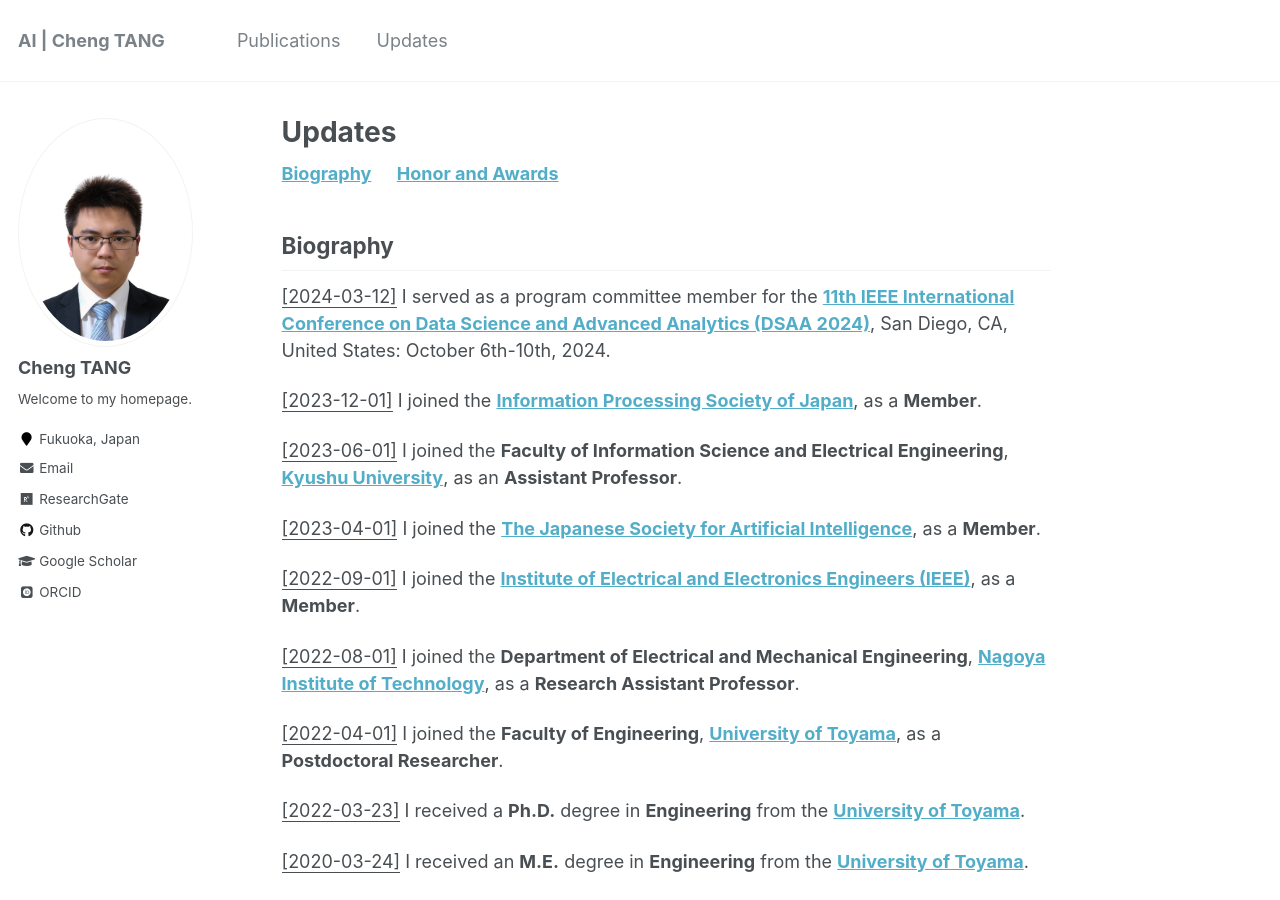
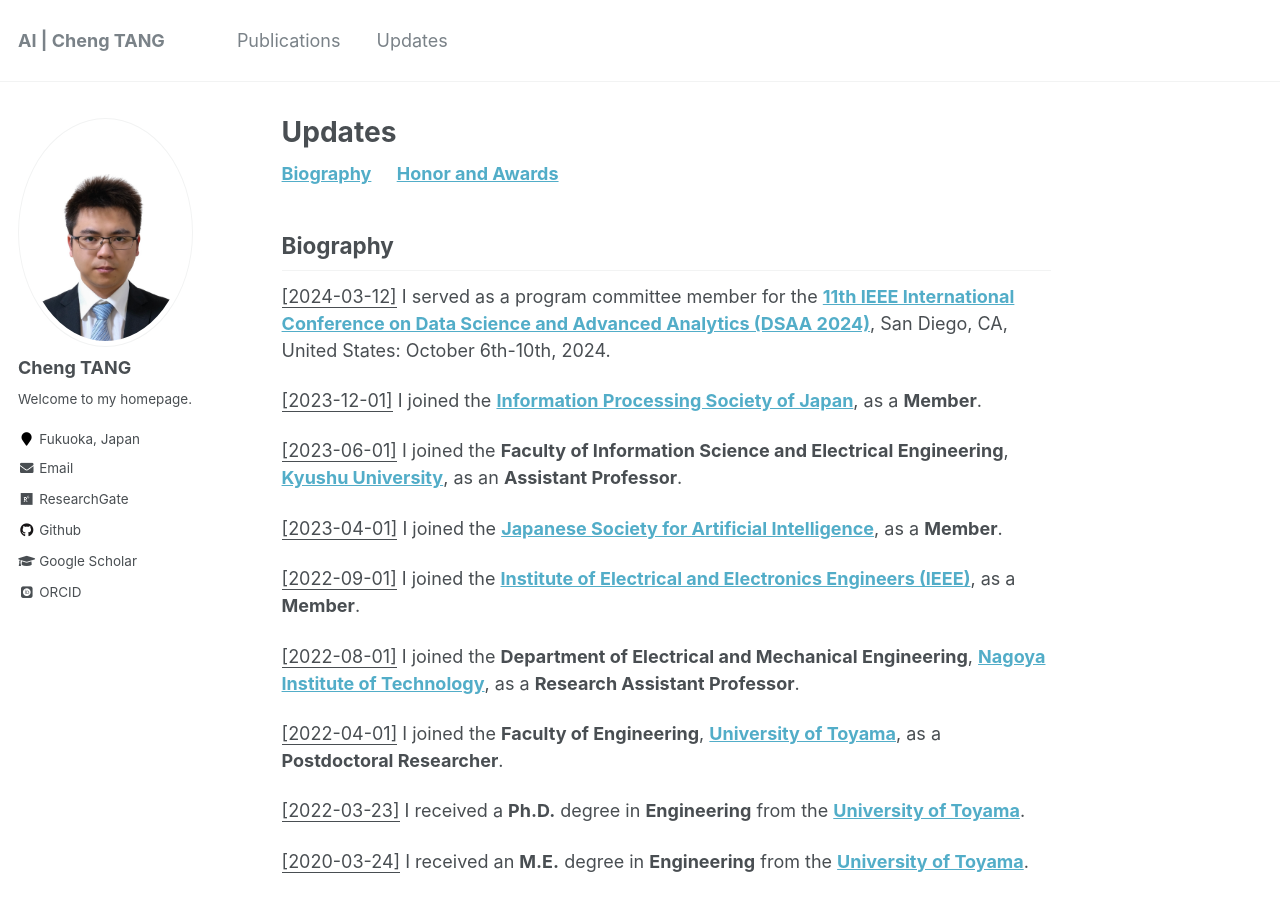
Before and after one commit to ChengTANG-AI/chengtang-ai.github.io, a Jekyll site: the page built from _pages/updates.md, in a window 1280 px wide and 900 px high. Built offline with Jekyll 4.4.1, drawn with Linux system fonts in a browser that asks for light colours; some web fonts are replaced.

Commit message:
Update updates.md

```diff
--- a/_pages/updates.md
+++ b/_pages/updates.md
@@ -19,7 +19,7 @@
 
 <u>[2023-06-01]</u> I joined the **Faculty of Information Science and Electrical Engineering**, **[Kyushu University](https://www.kyushu-u.ac.jp/ja/)**, as an **Assistant Professor**.
 
-<u>[2023-04-01]</u> I joined the **[The Japanese Society for Artificial Intelligence](https://www.ai-gakkai.or.jp/)**, as a **Member**.
+<u>[2023-04-01]</u> I joined the **[Japanese Society for Artificial Intelligence](https://www.ai-gakkai.or.jp/)**, as a **Member**.
 
 <u>[2022-09-01]</u> I joined the **[Institute of Electrical and Electronics Engineers (IEEE)](https://www.ieee.org/)**, as a **Member**.
 
```
